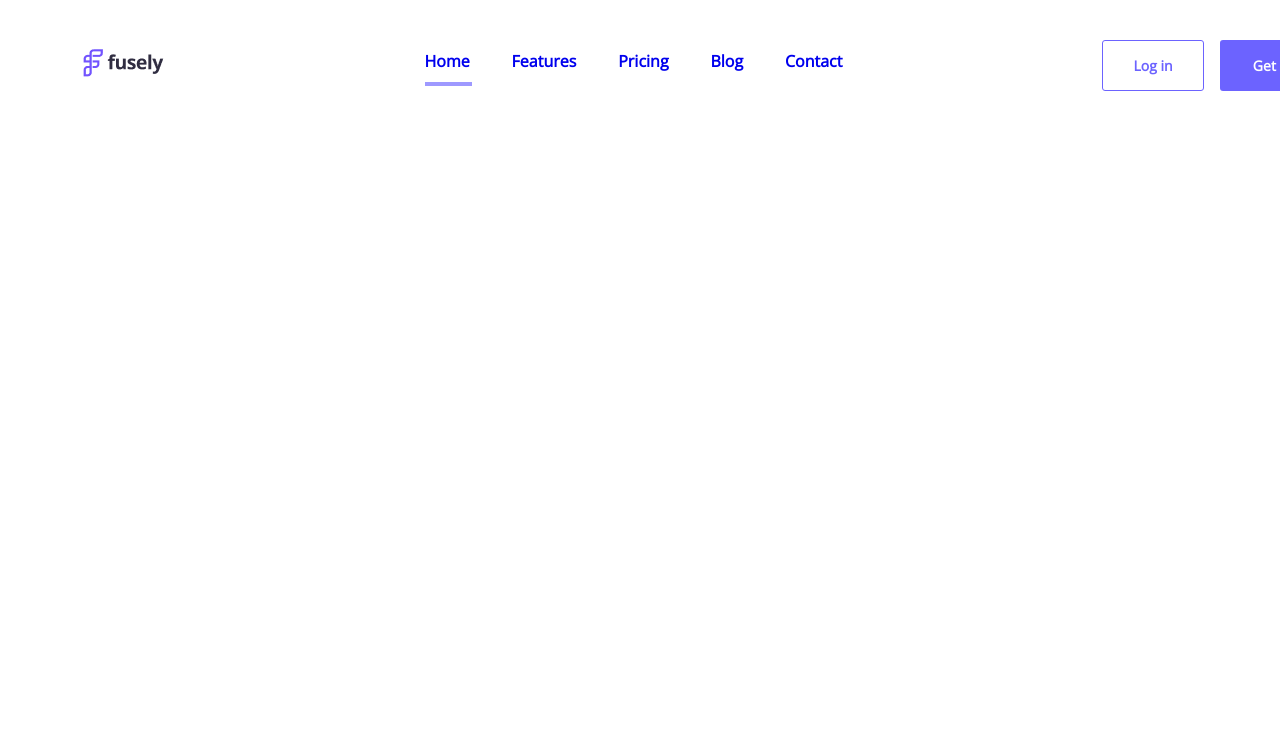
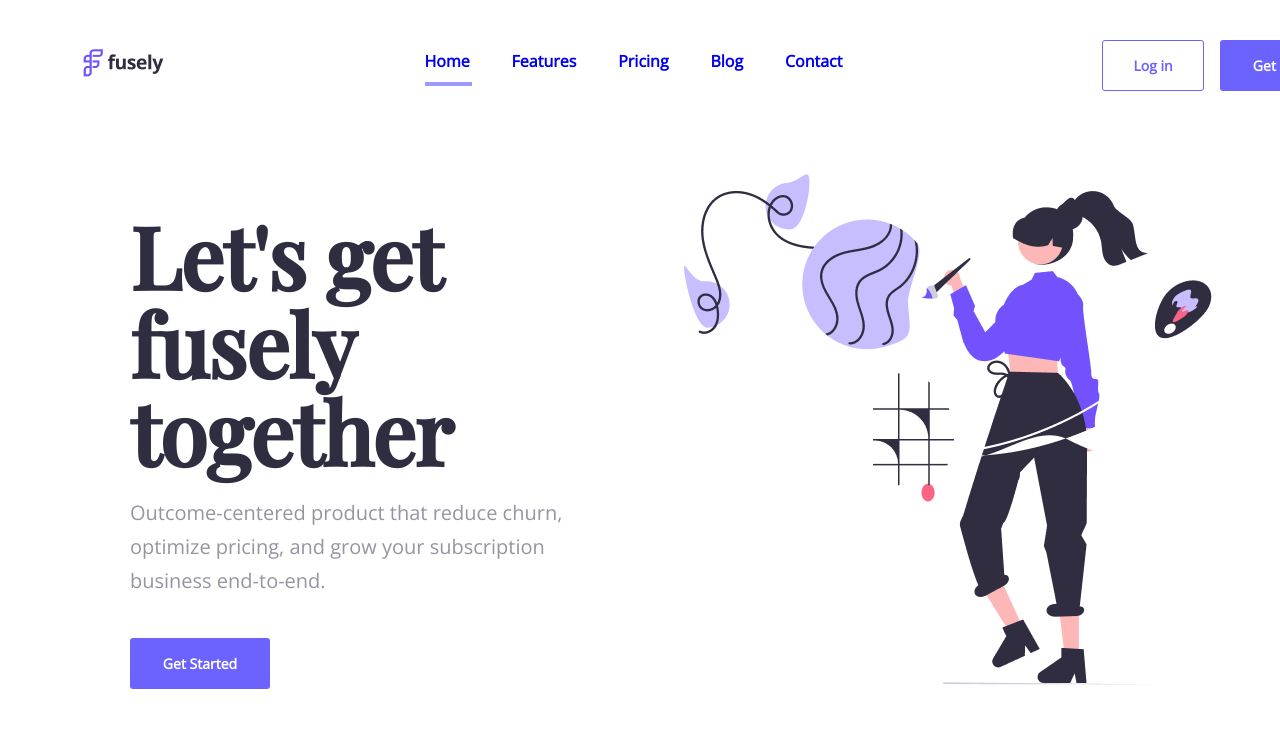
Before and after one commit to FilipSwiniarski/02-html-css-basics, a plain HTML site: page index.html in a window 1280 px wide. Shown: the top 733 px of the page. Drawn offline with nearby package versions, Linux system fonts and the light colour scheme.

Commit message:
finished hero section

```diff
--- a/index.html
+++ b/index.html
@@ -16,10 +16,11 @@
   <body>
     <div class="wrapper">
       <div class="navbar">
-        <div class="logo"><img src="/img/logo.png"></div>
+        <div class="logo"><img src="/img/logo.png" /></div>
         <ul class="ul-links">
-          <li><a href="#home">Home</a>
-          <div id="li-home"></div>
+          <li>
+            <a href="#home">Home</a>
+            <div id="li-home"></div>
           </li>
           <li><a href="#features">Features</a></li>
           <li><a href="#pricing">Pricing</a></li>
@@ -32,7 +33,21 @@
         </div>
       </div>
       <div class="hero">
-        <section id="home"></section>
+        <div class="hero-content">
+          <div class="hero-text">
+            <div id="home">
+              <h3>Let's get fusely together</h3>
+              <p>
+                Outcome-centered product that reduce churn, optimize pricing,
+                and grow your subscription business end-to-end.
+              </p>
+            </div>
+          </div>
+          <div class="button-hero">Get Started</div>
+        </div>
+        <div class="hero-image">
+          <img src="img/hero.png" />
+        </div>
       </div>
       <div class="main">
         <section id="features"></section>
--- a/style.css
+++ b/style.css
@@ -1,9 +1,12 @@
+@import url("https://fonts.googleapis.com/css2?family=Open+Sans&family=Playfair+Display:wght@500&display=swap");
 body {
   margin: 0;
   width: 100%;
   height: 5530px;
   background-color: lightgray;
 }
+
+/* navbar section */
 
 .wrapper {
   height: 5530px;
@@ -169,3 +172,90 @@ body {
   width: 100%;
   height: auto;
 }
+
+/* hero section */
+
+.hero {
+  display: flex;
+  flex-direction: row;
+  justify-content: space-between;
+  align-items: center;
+  padding: 0px;
+}
+
+.hero-content {
+  display: flex;
+  flex-direction: column;
+  align-items: flex-start;
+  justify-content: space-between;
+
+  position: static;
+  padding: 0px;
+
+  height: 477px;
+  width: 489px;
+  left: 0px;
+  top: 41px;
+  border-radius: 0px;
+}
+.hero-text {
+  display: flex;
+}
+#home h3 {
+  display: flex;
+  height: 264px;
+  width: 489x;
+  left: 0px;
+  top: 0px;
+  margin: 0 auto;
+  font-family: "Playfair Display";
+  font-size: 86px;
+  font-style: normal;
+  font-weight: 700;
+  line-height: 88px;
+  letter-spacing: -1px;
+  text-align: left;
+  color: #2F2E41;
+}
+
+#home p {
+  height: 102px;
+  width: 489px;
+  left: 0px;
+  top: 294px;
+  color: #9893a3;
+  font-family: "Open Sans", sans-serif;
+  font-size: 20px;
+  font-style: normal;
+  font-weight: 400;
+  line-height: 34px;
+  letter-spacing: 0px;
+  text-align: left;
+}
+
+.button-hero {
+  display: flex;
+  position: static;
+  align-self: flex-start;
+  align-items: center; /* napis */
+  justify-content: center; /* napis */
+
+  width: 140px;
+  height: 51px;
+
+  color: white;
+  background-color: #6c63ff;
+  border-radius: 3px;
+
+  font-family: "Open Sans";
+  font-size: 14px;
+  font-style: normal;
+  font-weight: 700;
+  line-height: 19px;
+  letter-spacing: 0px;
+}
+
+.hero-image{
+  width: 642px;
+  height: 559px;
+}
```
Also changed, not shown: img/hero.png (added).
